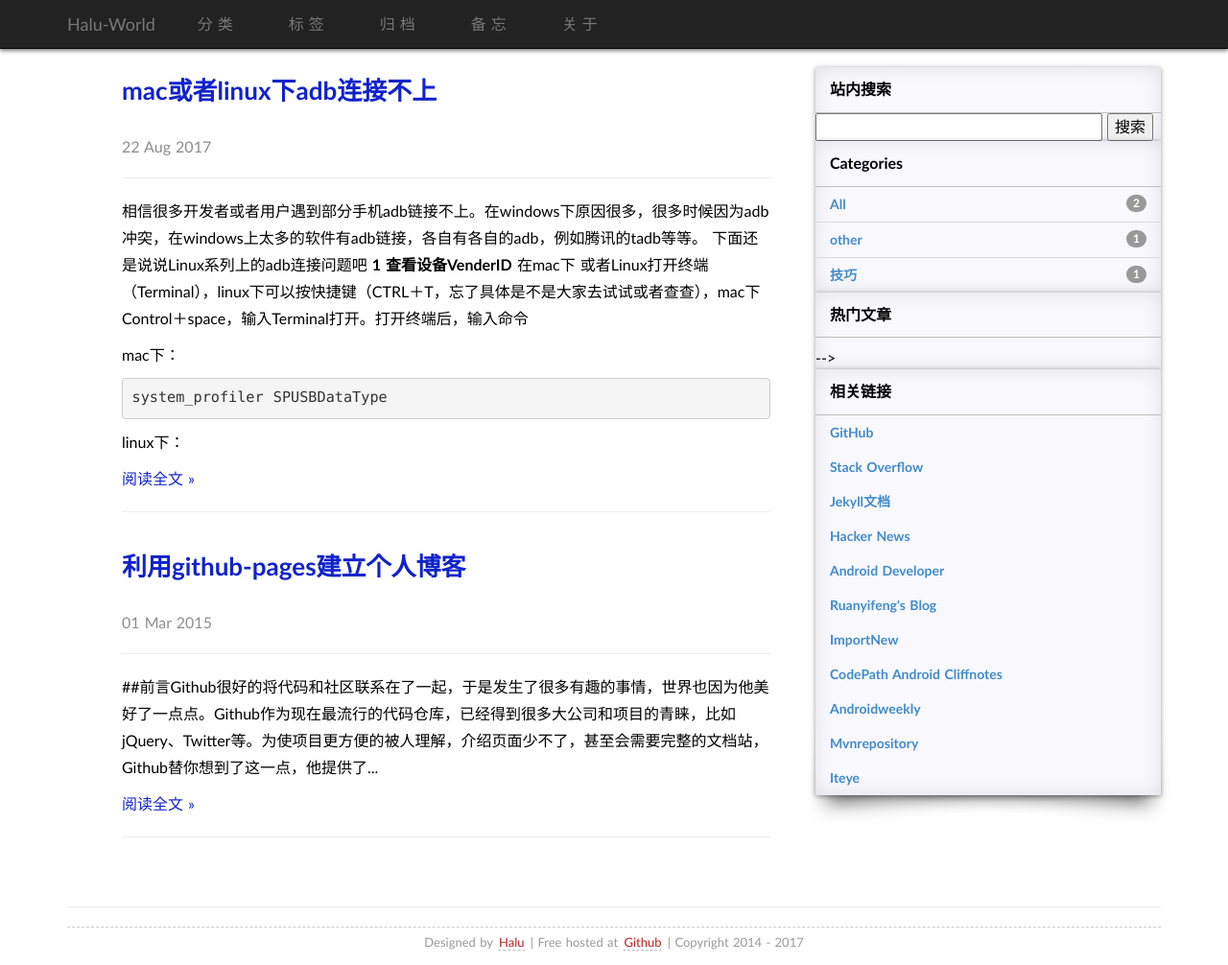
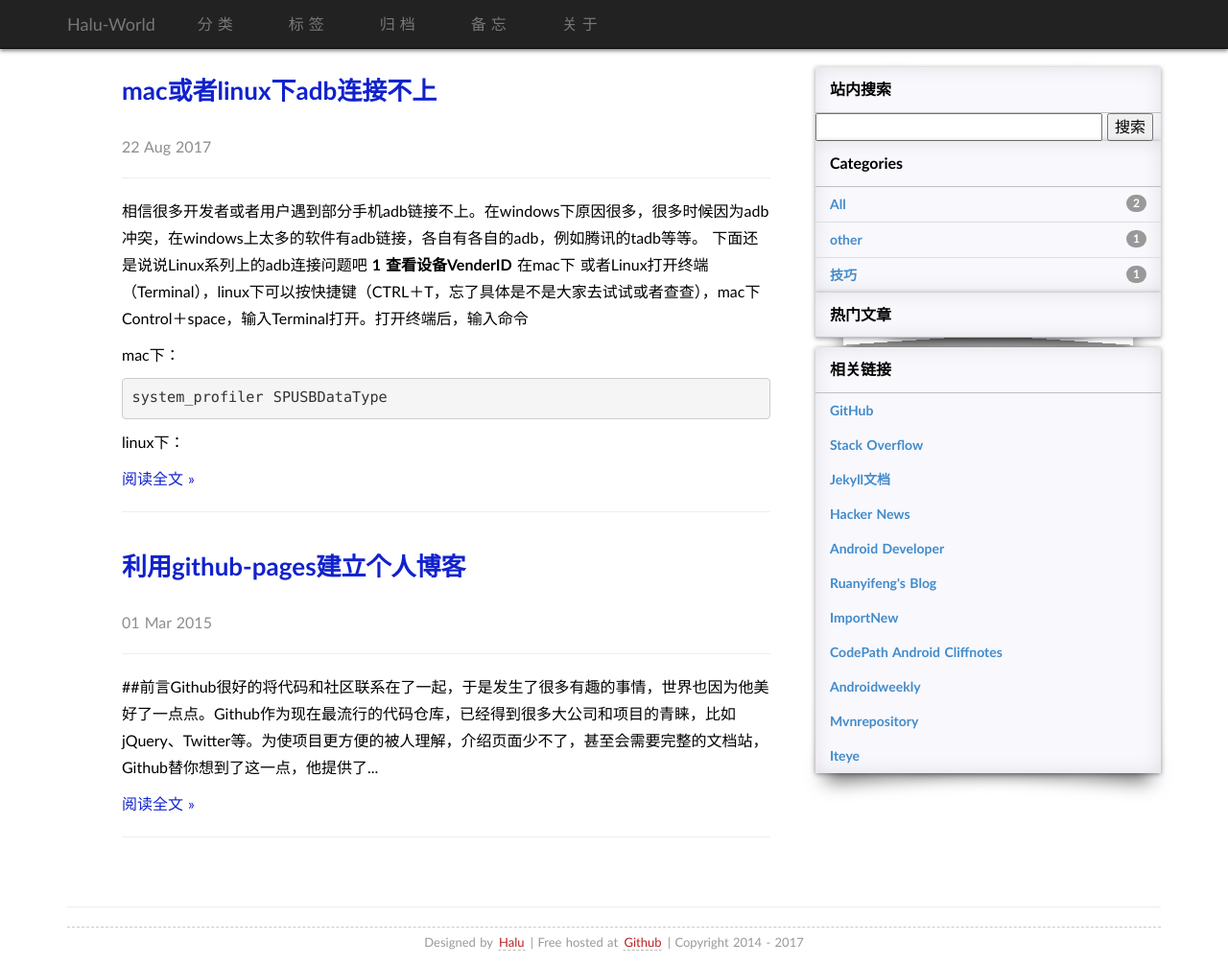
Before and after one commit to haluworld/haluworld.github.io, a Jekyll site: the page built from index.html, in a window 1280 px wide and 1006 px high. Shown: the whole window at 96% size. Built offline with Jekyll 4.4.1, drawn with Linux system fonts in a browser that asks for light colours; some web fonts are replaced; the list of posts is cut into pages by our own code; comment, search, counter and statistics services are not loaded.

Commit message:
comment
注释

```diff
--- a/_includes/hot.html
+++ b/_includes/hot.html
@@ -14,25 +14,25 @@
 <!-- <li><a href="/blog/2014/10/android-opensource.html" class="categories-list-item">值得推荐的android开源框架</a></li> -->
 
 
-     </ul> -->
+     </ul>
 
-      <!--   {% for category in site.categories %}
-	<div post-cate="{{category | first}}">
-
-          <ul class="posts">
-            {% for posts in category  %}
-              {% for post in posts %}
-                {% if post.url %}
-		<li>
-                  <a href="{{ post.url }}" class="post-list-item">
-                    <h2>{{ post.title }}</h2>
-                    <span class="date">{{ post.date | date: "%b %-d, %Y" }}</span>
-                  </a>
-		</li>
-                {% endif %}
-              {% endfor %}
-            {% endfor %}
-          </ul>
-	</div>
-        {% endfor %} -->
+        <!-- {% for category in site.categories %} -->
+	<!-- <div post-cate="{{category | first}}"> -->
+<!--  -->
+          <!-- <ul class="posts"> -->
+            <!-- {% for posts in category  %} -->
+              <!-- {% for post in posts %} -->
+                <!-- {% if post.url %} -->
+		<!-- <li> -->
+                  <!-- <a href="{{ post.url }}" class="post-list-item"> -->
+                    <!-- <h2>{{ post.title }}</h2> -->
+                    <!-- <span class="date">{{ post.date | date: "%b %-d, %Y" }}</span> -->
+                  <!-- </a> -->
+		<!-- </li> -->
+                <!-- {% endif %} -->
+              <!-- {% endfor %} -->
+            <!-- {% endfor %} -->
+          <!-- </ul> -->
+	<!-- </div> -->
+        <!-- {% endfor %}  -->
 </div>
```
Also changed, not shown: 1 other file.
